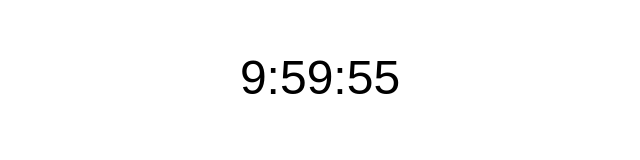
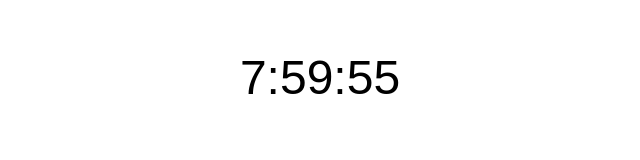
Before and after one commit to Unixxds/Unixxds.github.io, a plain HTML site: page index.html in a window 1280 px wide. Shown: the full height of the page, 320-960 px from the left. Drawn offline with Linux system fonts and the light colour scheme.

Commit message:
Update index.html

```diff
--- a/index.html
+++ b/index.html
@@ -14,7 +14,7 @@
 <div id="countdown">Loading...</div>
 
 <script>
-    const duration = 10 * 60 * 60; // 10 часов в секундах
+    const duration = 8 * 60 * 60; // 10 часов в секундах
     const startTimeKey = 'countdownStartTime';
 
     let startTime = localStorage.getItem(startTimeKey);
```
